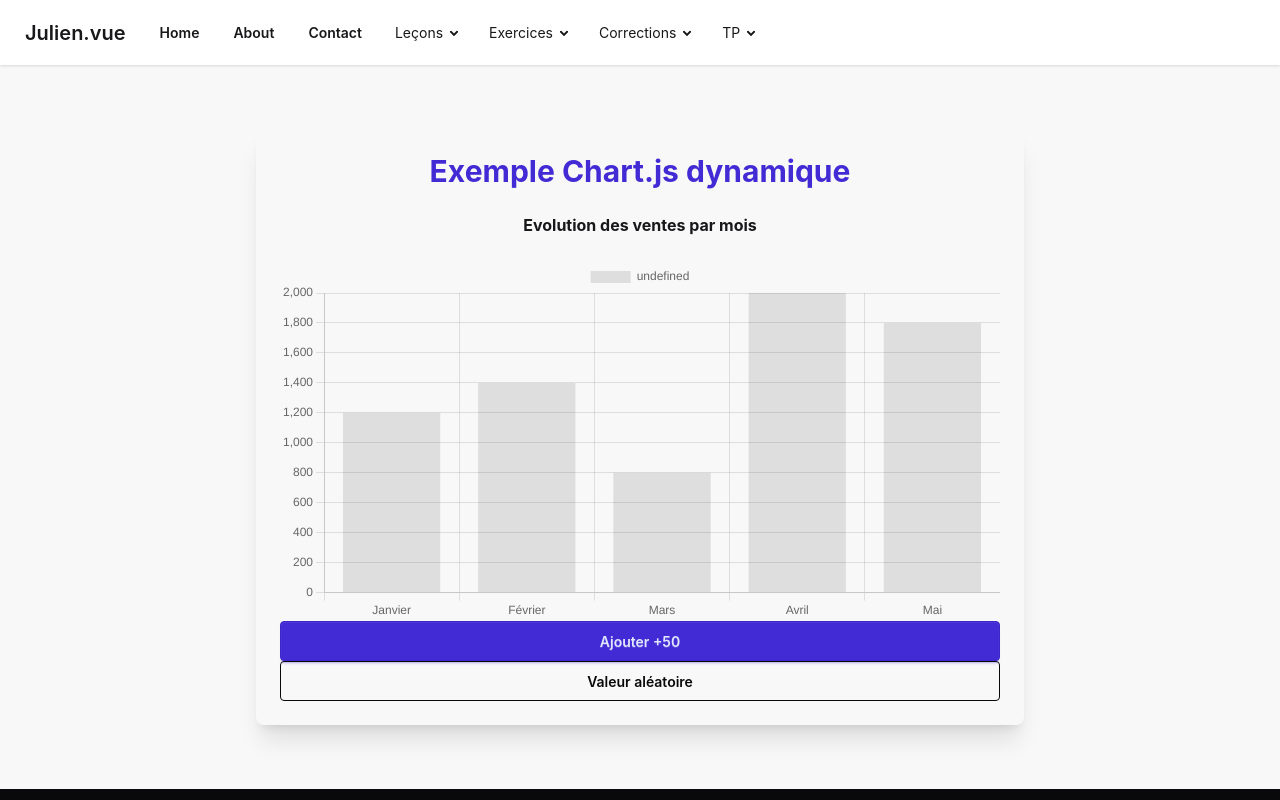
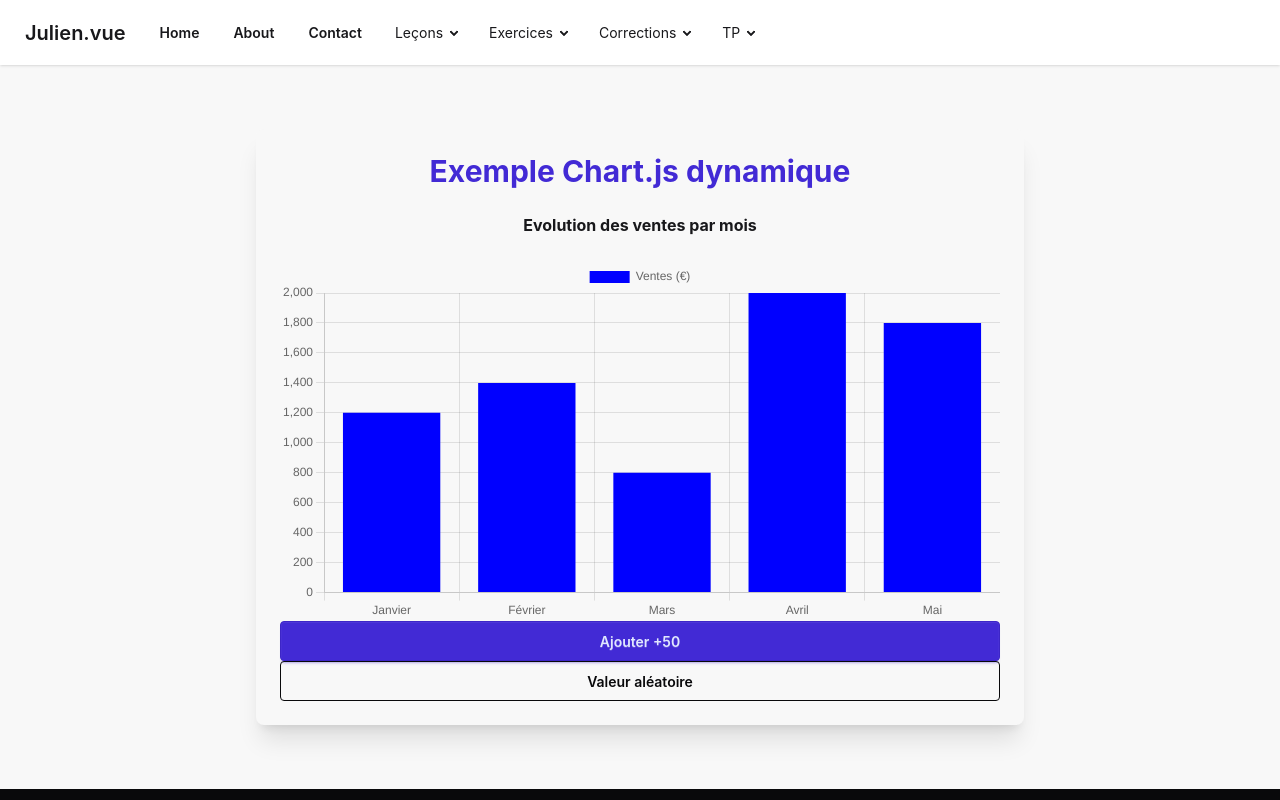
Before and after one commit to juliencongras/julien.vue, a Vue app: page /exercices/charte_js_dynamique in a window 1280 px wide. Shown: the top 800 px of the page. Built offline with nearby package versions, Linux system fonts and the light colour scheme.

Commit message:
charte js dynamique properly displayed info

```diff
--- a/src/components/BarChart.vue
+++ b/src/components/BarChart.vue
@@ -19,7 +19,10 @@ export default {
     return {
       chartData: {
         labels: [ 'Janvier', 'Février', 'Mars', 'Avril', 'Mai' ],
-        datasets: [ { data: [1200, 1400, 800, 2000, 1800] } ]
+        datasets: [ { data: [1200, 1400, 800, 2000, 1800],
+          label: "Ventes (€)",
+          backgroundColor: 'blue'
+        } ]
       },
       chartOptions: {
         responsive: true
```
